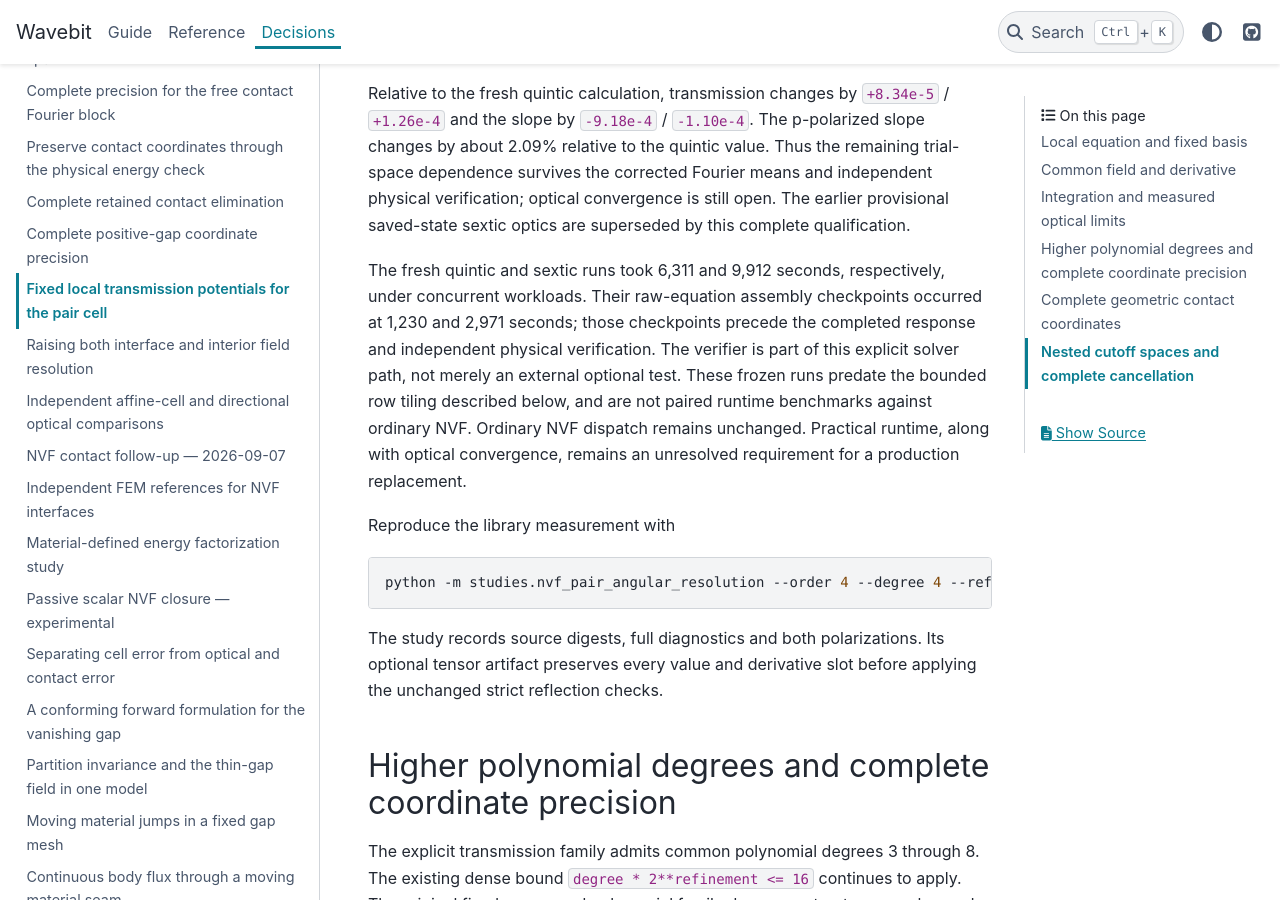
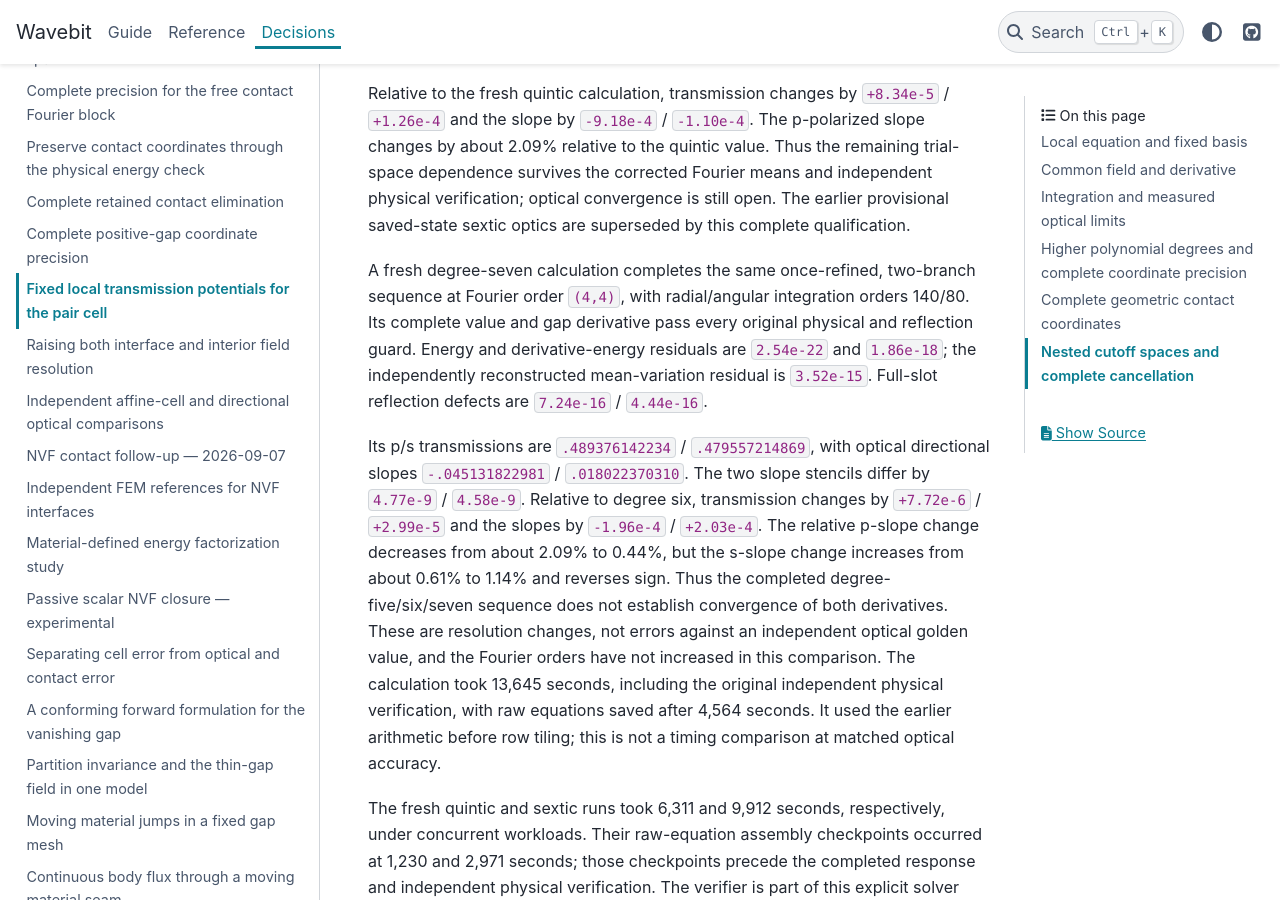
Before and after one commit to fieldalgo/wavebit, a Sphinx documentation site: the page built from docs/nvf-pair-transmission-potentials.md, in a window 1280 px wide and 900 px high, scrolled down 7588 px. Built offline with Sphinx 7.4.7 and the PyData theme 0.15.4, drawn with Linux system fonts in a browser that asks for light colours.

Commit message:
Record verified refined degree-seven contact optics
Co-authored-by: Codex <noreply@openai.com>

```diff
--- a/docs/nvf-pair-transmission-potentials.md
+++ b/docs/nvf-pair-transmission-potentials.md
@@ -275,6 +275,27 @@ Thus the remaining trial-space dependence survives the corrected Fourier
 means and independent physical verification; optical convergence is still
 open. The earlier provisional saved-state sextic optics are superseded by
 this complete qualification.
+
+A fresh degree-seven calculation completes the same once-refined, two-branch
+sequence at Fourier order `(4,4)`, with radial/angular integration orders
+140/80. Its complete value and gap derivative pass every original physical
+and reflection guard. Energy and derivative-energy residuals are `2.54e-22`
+and `1.86e-18`; the independently reconstructed mean-variation residual is
+`3.52e-15`. Full-slot reflection defects are `7.24e-16` / `4.44e-16`.
+
+Its p/s transmissions are `.489376142234` / `.479557214869`, with optical
+directional slopes `-.045131822981` / `.018022370310`. The two slope stencils
+differ by `4.77e-9` / `4.58e-9`. Relative to degree six, transmission changes
+by `+7.72e-6` / `+2.99e-5` and the slopes by `-1.96e-4` / `+2.03e-4`.
+The relative p-slope change decreases from about 2.09% to 0.44%, but the
+s-slope change increases from about 0.61% to 1.14% and reverses sign.
+Thus the completed degree-five/six/seven sequence does not establish
+convergence of both derivatives. These are resolution changes, not errors
+against an independent optical golden value, and the Fourier orders have
+not increased in this comparison. The calculation took 13,645 seconds,
+including the original independent physical verification, with raw equations
+saved after 4,564 seconds. It used the earlier arithmetic before row tiling;
+this is not a timing comparison at matched optical accuracy.
 
 The fresh quintic and sextic runs took 6,311 and 9,912 seconds, respectively,
 under concurrent workloads. Their raw-equation assembly checkpoints occurred
```
